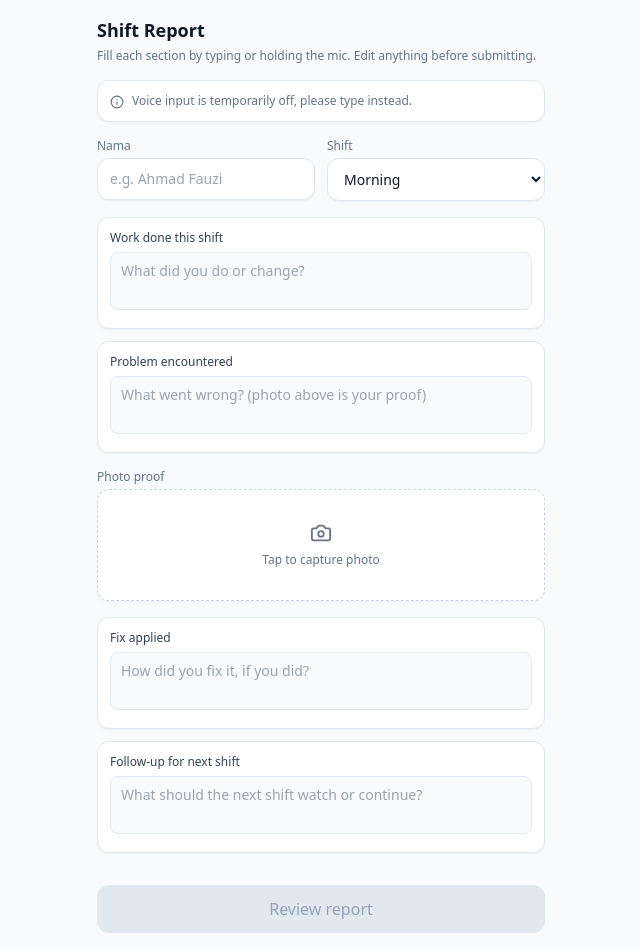
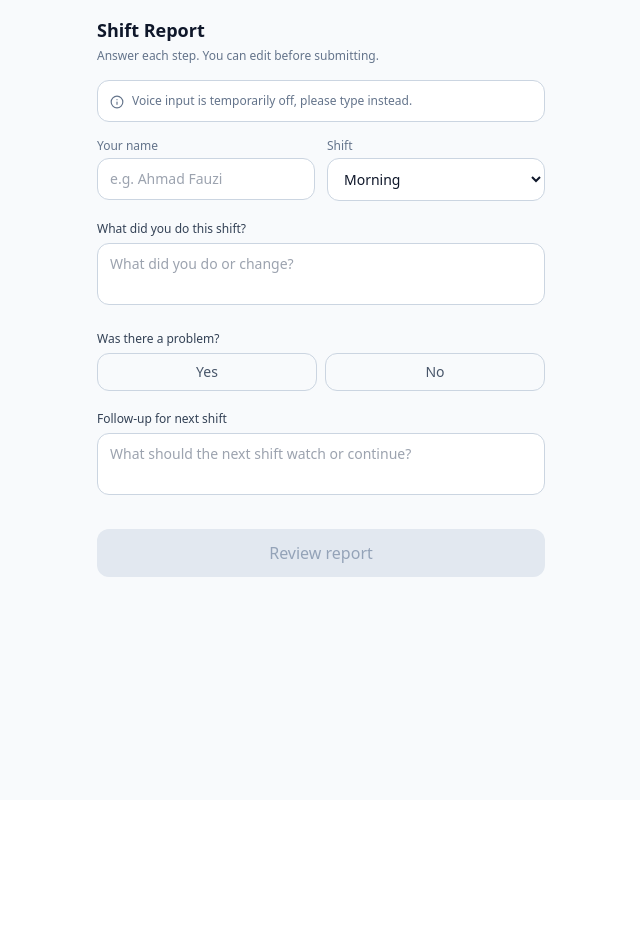
Before and after one commit to alifiadewi/Shift-Log, a React (Vite) app: page / in a window 1280 px wide. Shown: the whole page, without its empty margins (319-959 px from the left). After the commit the page ends 800 px from the top, so only its background shows below. Built offline with nearby package versions, Linux system fonts and the light colour scheme.

Commit message:
Update App.jsx

```diff
--- a/src/App.jsx
+++ b/src/App.jsx
@@ -1,17 +1,16 @@
 import React, { useState, useRef } from "react";
 import { Camera, Mic, Square, RotateCcw, CheckCircle2, Info } from "lucide-react";
 
-const CATEGORIES = [
-  { key: "workDone", label: "Work done this shift", placeholder: "What did you do or change?" },
-  { key: "problem", label: "Problem encountered", placeholder: "What went wrong? (photo above is your proof)" },
-  { key: "solution", label: "Fix applied", placeholder: "How did you fix it, if you did?" },
-  { key: "followUp", label: "Follow-up for next shift", placeholder: "What should the next shift watch or continue?" },
+const SHIFTS = ["Morning", "Afternoon", "Night"];
+
+const FIX_STATUS_OPTIONS = [
+  { id: "not_fixed", label: "Not fixed" },
+  { id: "maintenance", label: "Under maintenance" },
+  { id: "fixed", label: "Fixed" },
 ];
 
-const SHIFTS = ["Morning", "Afternoon", "Night"];
-
 // PENDING
-// Mic input sends raw audio to Google/Apple's speech service; AI cleanup sends text to Anthropic
+// Mic input sends raw audio to Google/Apple's speech service; AI cleanup sends text to Anthropic.
 const VOICE_INPUT_ENABLED = false;
 const AI_CLEANUP_ENABLED = false;
 
@@ -20,8 +19,10 @@ const CLEANUP_ENDPOINT = "/api/cleanup";
 export default function ShiftReportForm() {
   const [name, setName] = useState("");
   const [shift, setShift] = useState("Morning");
+  const [fields, setFields] = useState({ workDone: "", problem: "", solution: "", followUp: "" });
+  const [hasProblem, setHasProblem] = useState(null); // null | true | false
+  const [fixStatus, setFixStatus] = useState(null); // null | "not_fixed" | "maintenance" | "fixed"
   const [photo, setPhoto] = useState(null);
-  const [fields, setFields] = useState({ workDone: "", problem: "", solution: "", followUp: "" });
   const [recordingKey, setRecordingKey] = useState(null);
   const [submitted, setSubmitted] = useState(null);
   const [rawFields, setRawFields] = useState(null);
@@ -79,36 +80,6 @@ export default function ShiftReportForm() {
     setRecordingKey(key);
   }
 
-  function renderCategoryCard(c) {
-    return (
-      <div key={c.key} className="bg-white border border-slate-200 rounded-xl p-3 shadow-sm">
-        <div className="flex items-center justify-between mb-1.5">
-          <label className="text-xs font-medium text-slate-700">{c.label}</label>
-          {speechSupported && (
-            <button
-              onClick={() => toggleRecording(c.key)}
-              className={
-                recordingKey === c.key
-                  ? "flex items-center gap-1 bg-red-500 text-white text-xs px-2 py-1 rounded-full animate-pulse"
-                  : "flex items-center gap-1 bg-slate-100 text-slate-600 text-xs px-2 py-1 rounded-full hover:bg-slate-200"
-              }
-            >
-              {recordingKey === c.key ? <Square size={12} /> : <Mic size={12} />}
-              {recordingKey === c.key ? "Stop" : "Record"}
-            </button>
-          )}
-        </div>
-        <textarea
-          value={fields[c.key]}
-          onChange={(e) => updateField(c.key, e.target.value)}
-          placeholder={c.placeholder}
-          rows={2}
-          className="w-full bg-slate-50 border border-slate-200 rounded-lg px-2.5 py-2 text-sm outline-none focus:border-blue-500 resize-none"
-        />
-      </div>
-    );
-  }
-
   async function cleanUpWithAI() {
     const hasContent = Object.values(fields).some((v) => v.trim());
     if (!hasContent || isCleaning) return;
@@ -126,7 +97,7 @@ export default function ShiftReportForm() {
       setFields((f) => ({ ...f, ...cleaned }));
     } catch (err) {
       console.error("Cleanup failed:", err);
-      setCleanupError("Couldn't Summarize");
+      setCleanupError("Couldn't clean up right now — your original text is still here.");
     } finally {
       setIsCleaning(false);
     }
@@ -139,11 +110,33 @@ export default function ShiftReportForm() {
     }
   }
 
-  const canSubmit = name.trim() && photo && Object.values(fields).some((v) => v.trim());
+  function handleSetHasProblem(value) {
+    setHasProblem(value);
+    if (!value) {
+      setFixStatus(null);
+      setPhoto(null);
+      setFields((f) => ({ ...f, problem: "", solution: "" }));
+    }
+  }
+
+  const problemStepOk =
+    hasProblem === false ||
+    (hasProblem === true &&
+      fields.problem.trim() &&
+      !!photo &&
+      fixStatus !== null &&
+      (fixStatus !== "fixed" || fields.solution.trim()));
+
+  const canSubmit =
+    name.trim() &&
+    fields.workDone.trim() &&
+    hasProblem !== null &&
+    problemStepOk &&
+    fields.followUp.trim();
 
   function handleSubmit() {
     if (!canSubmit) return;
-    setSubmitted({ name, shift, photo, fields, submittedAt: new Date().toISOString() });
+    setSubmitted({ name, shift, photo, fields, hasProblem, fixStatus, submittedAt: new Date().toISOString() });
   }
 
   function handleNewReport() {
@@ -151,39 +144,138 @@ export default function ShiftReportForm() {
     setName("");
     setPhoto(null);
     setFields({ workDone: "", problem: "", solution: "", followUp: "" });
+    setHasProblem(null);
+    setFixStatus(null);
     setCleanupError(null);
     setRawFields(null);
   }
 
+  function renderField(key, label, placeholder) {
+    return (
+      <div className="mb-5">
+        <label className="text-xs font-medium text-slate-700 mb-1.5 block">{label}</label>
+        <div className="relative">
+          <textarea
+            value={fields[key]}
+            onChange={(e) => updateField(key, e.target.value)}
+            placeholder={placeholder}
+            rows={2}
+            className="w-full bg-white border border-slate-300 rounded-xl px-3 py-2.5 pr-11 text-sm outline-none focus:border-blue-500 resize-none"
+          />
+          {speechSupported && (
+            <button
+              type="button"
+              onClick={() => toggleRecording(key)}
+              className={
+                recordingKey === key
+                  ? "absolute top-2 right-2 flex items-center justify-center w-7 h-7 rounded-full bg-red-500 text-white animate-pulse"
+                  : "absolute top-2 right-2 flex items-center justify-center w-7 h-7 rounded-full bg-slate-100 text-slate-600 hover:bg-slate-200"
+              }
+            >
+              {recordingKey === key ? <Square size={13} /> : <Mic size={13} />}
+            </button>
+          )}
+        </div>
+      </div>
+    );
+  }
+
+  // Yes/No pair for "was there a problem"
+  function renderYesNo(selected, onSelect) {
+    return (
+      <div className="flex gap-2 mt-1.5">
+        <button
+          type="button"
+          onClick={() => onSelect(true)}
+          className={
+            selected === true
+              ? "flex-1 border-2 border-blue-600 bg-blue-50 text-blue-700 text-sm font-medium rounded-xl py-2"
+              : "flex-1 border border-slate-300 text-slate-600 text-sm font-medium rounded-xl py-2 hover:border-slate-400"
+          }
+        >
+          Yes
+        </button>
+        <button
+          type="button"
+          onClick={() => onSelect(false)}
+          className={
+            selected === false
+              ? "flex-1 border-2 border-blue-600 bg-blue-50 text-blue-700 text-sm font-medium rounded-xl py-2"
+              : "flex-1 border border-slate-300 text-slate-600 text-sm font-medium rounded-xl py-2 hover:border-slate-400"
+          }
+        >
+          No
+        </button>
+      </div>
+    );
+  }
+
+  function renderRadioOption(id, label, selected, onSelect) {
+    return (
+      <button
+        key={id}
+        type="button"
+        onClick={() => onSelect(id)}
+        className={
+          selected
+            ? "w-full flex items-center gap-3 border-2 border-blue-600 rounded-xl px-4 py-3 text-left bg-white"
+            : "w-full flex items-center gap-3 border border-slate-300 rounded-xl px-4 py-3 text-left bg-white hover:border-slate-400"
+        }
+      >
+        <span
+          className={
+            selected
+              ? "flex items-center justify-center w-5 h-5 rounded-full border-2 border-blue-600 shrink-0"
+              : "flex items-center justify-center w-5 h-5 rounded-full border-2 border-slate-300 shrink-0"
+          }
+        >
+          {selected && <span className="w-2.5 h-2.5 rounded-full bg-blue-600" />}
+        </span>
+        <span className={selected ? "text-sm font-medium text-slate-900" : "text-sm text-slate-600"}>
+          {label}
+        </span>
+      </button>
+    );
+  }
+
   if (submitted) {
+    const statusLabel = FIX_STATUS_OPTIONS.find((o) => o.id === submitted.fixStatus)?.label;
     return (
       <div className="min-h-screen bg-slate-50 text-slate-900 flex items-center justify-center p-4">
-        <div className="w-full max-w-md bg-white border border-slate-200 rounded-2xl p-6 shadow-sm">
+        <div className="w-full max-w-md bg-white border border-slate-300 rounded-2xl p-6">
           <div className="flex items-center gap-2 text-emerald-600 mb-4">
             <CheckCircle2 size={22} />
             <span className="font-medium">Report ready</span>
           </div>
           <p className="text-sm text-slate-500 mb-4">
-            There's no server yet, so nothing was actually sent. This is exactly what would go to the
-            backend once it exists.
+            There's no server yet.
           </p>
-          <div className="bg-slate-50 border border-slate-200 rounded-xl p-3 text-xs text-slate-700 space-y-2 max-h-72 overflow-auto">
+          <div className="bg-slate-50 border border-slate-300 rounded-xl p-3 text-xs text-slate-700 space-y-2 max-h-72 overflow-auto">
             <div><span className="text-slate-500">Name:</span> {submitted.name}</div>
             <div><span className="text-slate-500">Shift:</span> {submitted.shift}</div>
             <div><span className="text-slate-500">Time:</span> {submitted.submittedAt}</div>
-            {CATEGORIES.map((c) => (
-              <div key={c.key}>
-                <span className="text-slate-500">{c.label}:</span>{" "}
-                {submitted.fields[c.key] || <em className="text-slate-400">empty</em>}
+            <div><span className="text-slate-500">Work done:</span> {submitted.fields.workDone}</div>
+            <div>
+              <span className="text-slate-500">Problem:</span>{" "}
+              {submitted.hasProblem ? submitted.fields.problem : <em className="text-slate-400">None reported</em>}
             </div>
-            ))}
+            {submitted.hasProblem && (
+              <>
+                <div>
+                  <span className="text-slate-500">Fix applied:</span>{" "}
+                  {submitted.fields.solution || <em className="text-slate-400">None entered</em>}
+                </div>
+                <div><span className="text-slate-500">Status:</span> {statusLabel}</div>
+              </>
+            )}
+            <div><span className="text-slate-500">Follow-up:</span> {submitted.fields.followUp}</div>
           </div>
           {submitted.photo && (
-            <img src={submitted.photo} alt="Report proof" className="w-full rounded-xl mt-3 border border-slate-200" />
+            <img src={submitted.photo} alt="Report proof" className="w-full rounded-xl mt-3 border border-slate-300" />
           )}
           <button
             onClick={handleNewReport}
-            className="w-full mt-4 bg-blue-700 hover:bg-blue-800 text-white font-medium rounded-xl py-2.5 shadow-sm"
+            className="w-full mt-4 bg-blue-700 hover:bg-blue-800 text-white font-medium rounded-xl py-2.5"
           >
             Start a new report
           </button>
@@ -196,29 +288,30 @@ export default function ShiftReportForm() {
     <div className="min-h-screen bg-slate-50 text-slate-900 p-4">
       <div className="max-w-md mx-auto">
         <h1 className="text-lg font-semibold mb-1">Shift Report</h1>
-        <p className="text-xs text-slate-500 mb-4">Fill each section by typing or holding the mic. Edit anything before submitting.</p>
+        <p className="text-xs text-slate-500 mb-4">Answer each step. You can edit before submitting.</p>
 
         {!VOICE_INPUT_ENABLED && (
-          <div className="flex items-start gap-2 bg-white border border-slate-200 rounded-xl p-3 mb-4 text-xs text-slate-500 shadow-sm">
+          <div className="flex items-start gap-2 bg-white border border-slate-300 rounded-xl p-3 mb-4 text-xs text-slate-500">
             <Info size={14} className="mt-0.5 shrink-0" />
             <span>Voice input is temporarily off, please type instead.</span>
           </div>
         )}
         {VOICE_INPUT_ENABLED && !speechSupported && (
-          <div className="flex items-start gap-2 bg-white border border-slate-200 rounded-xl p-3 mb-4 text-xs text-slate-500 shadow-sm">
+          <div className="flex items-start gap-2 bg-white border border-slate-300 rounded-xl p-3 mb-4 text-xs text-slate-500">
             <Info size={14} className="mt-0.5 shrink-0" />
-            <span>Voice input isn't supported in this browser.</span>
+            <span>Voice input isn't supported in this browser — typing still works for every field.</span>
           </div>
         )}
 
-        <div className="grid grid-cols-2 gap-3 mb-4">
+        {/* Name + Shift */}
+        <div className="grid grid-cols-2 gap-3 mb-5">
           <div>
-            <label className="text-xs text-slate-500 mb-1 block">Nama</label>
+            <label className="text-xs text-slate-500 mb-1 block">Your name</label>
             <input
               value={name}
               onChange={(e) => setName(e.target.value)}
               placeholder="e.g. Ahmad Fauzi"
-              className="w-full bg-white border border-slate-200 rounded-xl px-3 py-2.5 text-sm outline-none focus:border-blue-500 shadow-sm"
+              className="w-full bg-white border border-slate-300 rounded-xl px-3 py-2.5 text-sm outline-none focus:border-blue-500"
             />
           </div>
           <div>
@@ -226,7 +319,7 @@ export default function ShiftReportForm() {
             <select
               value={shift}
               onChange={(e) => setShift(e.target.value)}
-              className="w-full bg-white border border-slate-200 rounded-xl px-3 py-2.5 text-sm outline-none focus:border-blue-500 shadow-sm"
+              className="w-full bg-white border border-slate-300 rounded-xl px-3 py-2.5 text-sm outline-none focus:border-blue-500"
             >
               {SHIFTS.map((s) => (
                 <option key={s} value={s}>{s}</option>
@@ -235,12 +328,21 @@ export default function ShiftReportForm() {
           </div>
         </div>
 
-                <div className="space-y-3 mb-4">
-          {CATEGORIES.slice(0, 2).map(renderCategoryCard)}
+        {/* Step 1: what did you do */}
+        {renderField("workDone", "What did you do this shift?", "What did you do or change?")}
+
+        {/* Step 2: was there a problem */}
+        <div className="mb-5">
+          <label className="text-xs font-medium text-slate-700 block">Was there a problem?</label>
+          {renderYesNo(hasProblem, handleSetHasProblem)}
         </div>
 
-        <div className="mb-4">
-          <label className="text-xs text-slate-500 mb-1 block">Photo proof</label>
+        {hasProblem === true && (
+          <>
+            {renderField("problem", "Describe the problem", "What went wrong?")}
+
+            <div className="mb-5">
+              <label className="text-xs text-slate-500 mb-1 block">Photo evidence</label>
               <input
                 ref={fileInputRef}
                 type="file"
@@ -251,7 +353,7 @@ export default function ShiftReportForm() {
               />
               {photo ? (
                 <div className="relative">
-              <img src={photo} alt="Captured proof" className="w-full rounded-xl border border-slate-200" />
+                  <img src={photo} alt="Captured proof" className="w-full rounded-xl border border-slate-300" />
                   <button
                     onClick={() => fileInputRef.current && fileInputRef.current.click()}
                     className="absolute bottom-2 right-2 bg-zinc-950/80 border border-zinc-700 rounded-full p-2 text-white"
@@ -262,7 +364,7 @@ export default function ShiftReportForm() {
               ) : (
                 <button
                   onClick={() => fileInputRef.current && fileInputRef.current.click()}
-              className="w-full flex flex-col items-center justify-center gap-2 border border-dashed border-slate-300 rounded-xl py-8 text-slate-500 hover:border-blue-500 hover:text-blue-600 bg-white shadow-sm"
+                  className="w-full flex flex-col items-center justify-center gap-2 border border-dashed border-slate-400 rounded-xl py-8 text-slate-500 hover:border-blue-500 hover:text-blue-600 bg-white"
                 >
                   <Camera size={22} />
                   <span className="text-xs">Tap to capture photo</span>
@@ -270,9 +372,22 @@ export default function ShiftReportForm() {
               )}
             </div>
 
-        <div className="space-y-3 mb-6">
-          {CATEGORIES.slice(2).map(renderCategoryCard)}
+            {renderField("solution", "Fix applied", "What did you do about it, if anything?")}
+
+            {/* Step 3: current status */}
+            <div className="mb-5">
+              <label className="text-xs font-medium text-slate-700 block mb-1.5">Is it fixed?</label>
+              <div className="flex flex-col gap-2">
+                {FIX_STATUS_OPTIONS.map((opt) =>
+                  renderRadioOption(opt.id, opt.label, fixStatus === opt.id, setFixStatus)
+                )}
               </div>
+            </div>
+          </>
+        )}
+
+        {/* Final step: always asked, regardless of the path above */}
+        {renderField("followUp", "Follow-up for next shift", "What should the next shift watch or continue?")}
 
         {AI_CLEANUP_ENABLED && (
           <>
@@ -287,7 +402,7 @@ export default function ShiftReportForm() {
               {rawFields && (
                 <button
                   onClick={undoCleanup}
-                  className="bg-white border border-slate-200 text-slate-500 text-sm px-4 rounded-xl shadow-sm"
+                  className="bg-white border border-slate-300 text-slate-500 text-sm px-4 rounded-xl"
                 >
                   Undo
                 </button>
@@ -304,7 +419,7 @@ export default function ShiftReportForm() {
           disabled={!canSubmit}
           className={
             canSubmit
-              ? "w-full bg-blue-700 hover:bg-blue-800 text-white font-medium rounded-xl py-3 mt-2 shadow-sm"
+              ? "w-full bg-blue-700 hover:bg-blue-800 text-white font-medium rounded-xl py-3 mt-2"
               : "w-full bg-slate-200 text-slate-400 font-medium rounded-xl py-3 cursor-not-allowed mt-2"
           }
         >
```
Lines whose indentation alone changed are shown as unchanged.
